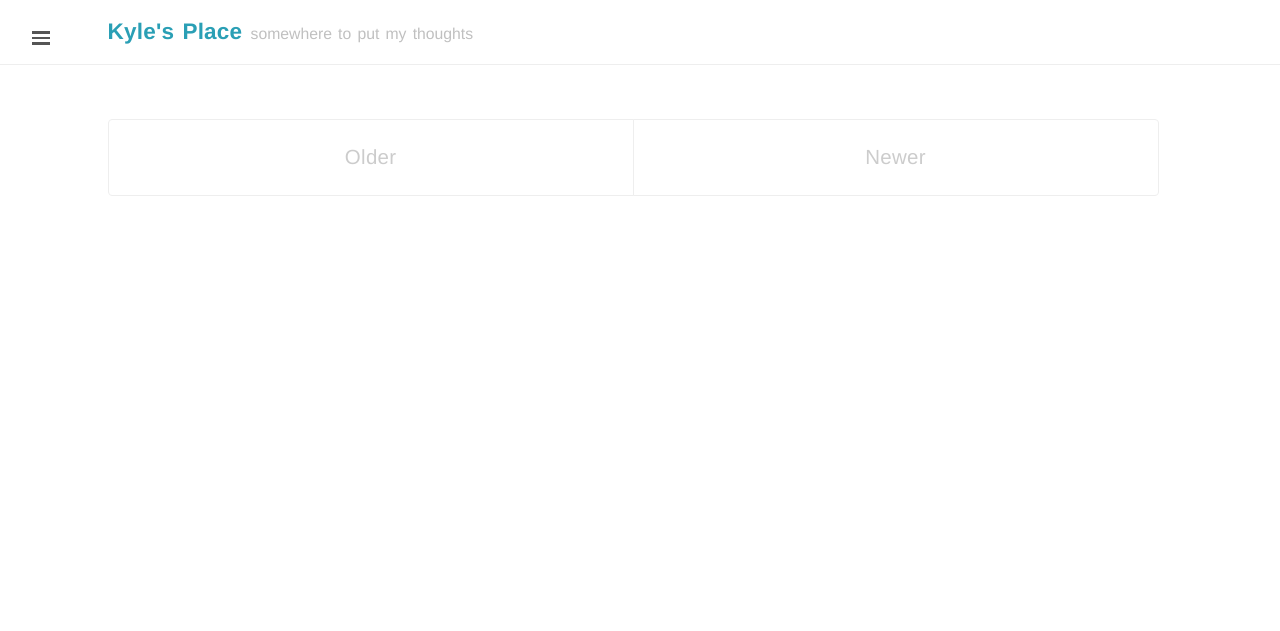
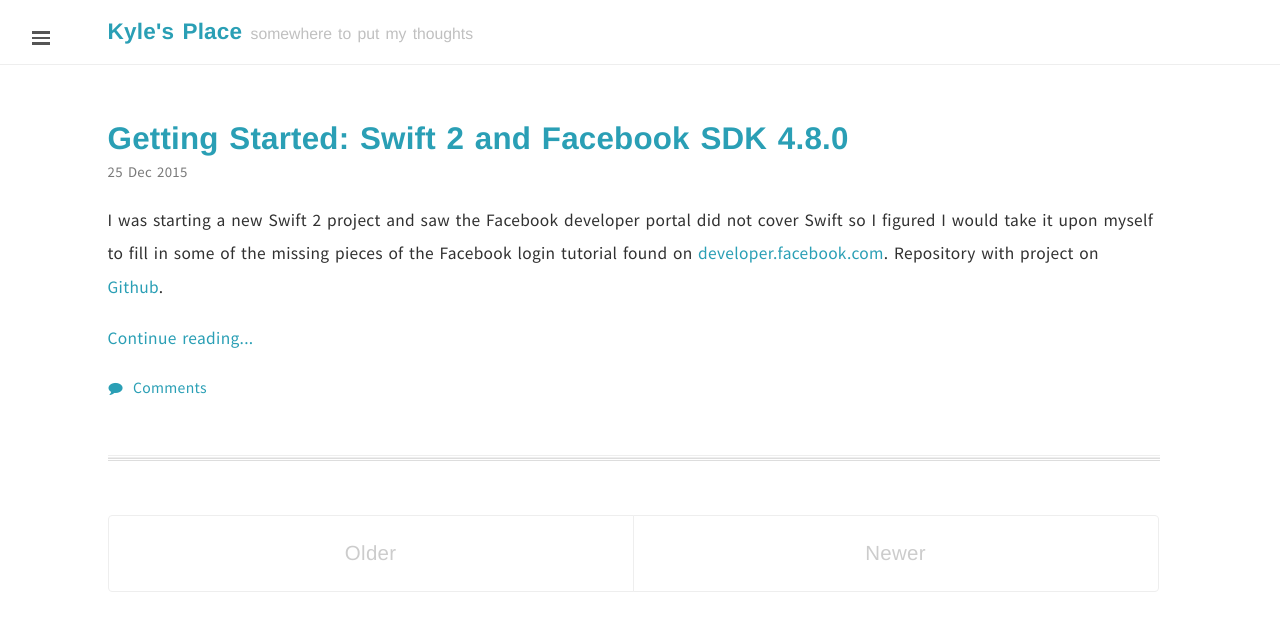
Before and after one commit to gorhack/gorhack.github.io, a Jekyll site: the page built from index.html, in a window 1280 px wide. Shown: the top 631 px of the page. Built offline with Jekyll 4.4.1, drawn with Linux system fonts in a browser that asks for light colours; Markdown is read by kramdown in place of the engine named in the settings; the list of posts is cut into pages by our own code; comment, search, counter and statistics services are not loaded.

Commit message:
first post

```diff
--- a/Gemfile
+++ b/Gemfile
@@ -5,3 +5,6 @@ require 'open-uri'
 versions = JSON.parse(open('https://pages.github.com/versions.json').read)
 
 gem 'github-pages', versions['github-pages']
+gem 'kramdown'
+gem 'jekyll-paginate'
+gem 'jekyll-gist'
--- a/_config.yml
+++ b/_config.yml
@@ -1,6 +1,8 @@
-gems: [jekyll-paginate]
+gems: [jekyll-paginate, jekyll-gist]
 # Dependencies
-markdown:            redcarpet
+markdown:            kramdown
+kramdown:
+  input: GFM
 
 # Permalinks
 permalink:           pretty
--- /dev/null
+++ b/_posts/2015-12-26-swift-facebook.md
@@ -0,0 +1,29 @@
+---
+layout: post
+title: "Getting Started: Swift 2 and Facebook SDK 4.8.0"
+author: "Kyle Gorak"
+date: "2015/12/25"
+output:
+  html_document:
+    keep_md: true
+comments: True
+tags: [Facebook, api, Swift, Xcode, programming]
+---
+
+I was starting a new Swift 2 project and saw the Facebook developer portal did not cover Swift so I figured I would take it upon myself to fill in some of the missing pieces of the Facebook login tutorial found on [developer.facebook.com](https://developers.facebook.com/quickstarts/?platform=ios). Repository with project on [Github](https://github.com/gorhack/fblogin_swift2).
+
+#### Importing the FB SDK Frameworks into the project:
+Download the [Facebook SDK](https://origincache.facebook.com/developers/resources/?id=facebook-ios-sdk-current.zip) add the Framework files to your project. You will need to  select "Copy items if needed" when adding the files to your project.
+![Add files to project]({{ site.url }}/assets/images/add_files.png)
+#### Configure your .plist
+Add the following to `info.plist` (right click, Open As > Source Code):
+{% gist gorhack/7d8ff0c39903dd6f750e info.plist %}
+#### Add Facebook login to your App Delegate
+In your `AppDelegate.swift` import `FBSDKShareKit` and add a new application function.
+{% gist gorhack/7d8ff0c39903dd6f750e AppDelegate.swift %}
+#### Add login button to your View Controller
+In one of your `ViewController.swift` files import `FBSDKLoginKit` and add the login button to the `viewDidLoad()` function.
+{% gist gorhack/7d8ff0c39903dd6f750e ViewController.swift %}
+#### Test your programming
+Run your application on the emulator or on a device and you should see a Facebook login button that will direct you to login. Logging in will store your application in your Facebook account's Apps section as an authorized application. Inside the Swift application you now have a logout button instead of a login button.
+![Add files to project]({{ site.url }}/assets/images/facebook-test.png)
```
Also changed, not shown: Gemfile.lock (added), assets/images/add_files.png (added), assets/images/facebook-test.png (added).
